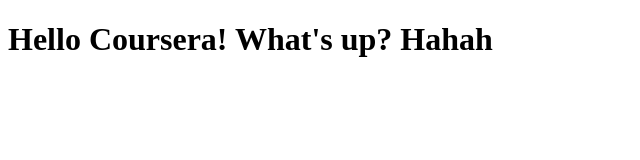
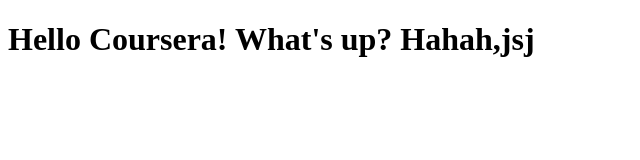
Before and after one commit to rafc89/courseratest, a plain HTML site: page site/index.html in a window 1280 px wide. Shown: the full height of the page, 0-640 px from the left. Drawn offline with Linux system fonts and the light colour scheme.

Commit message:
Random crap.

```diff
--- a/site/index.html
+++ b/site/index.html
@@ -4,7 +4,7 @@
 	<title>Hello Coursera!</title>
 </head>
 <body>
-<h1>Hello Coursera! What's up? Hahah</h1>
+<h1>Hello Coursera! What's up? Hahah,jsj</h1>
 
 </body>
 </html>
```
